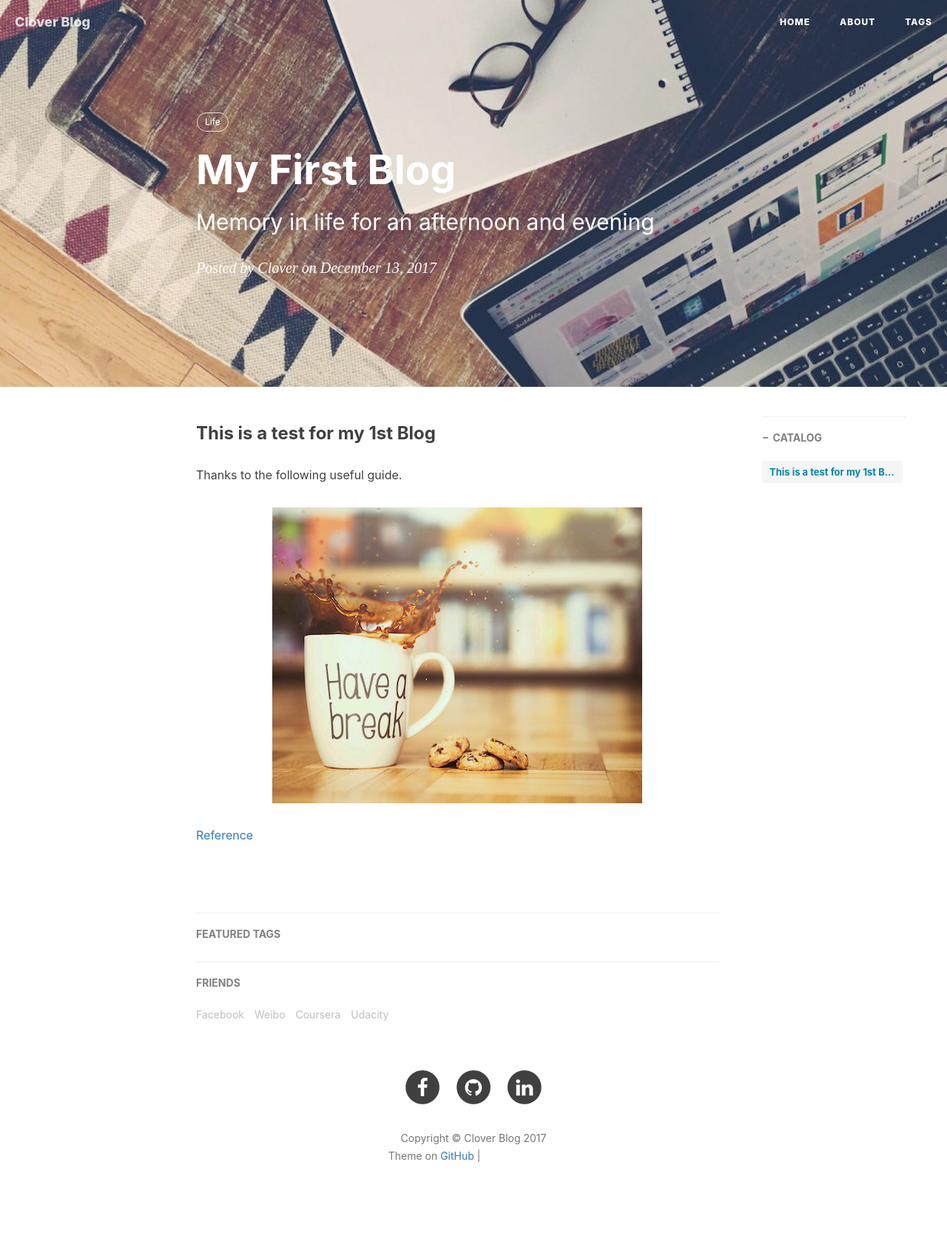
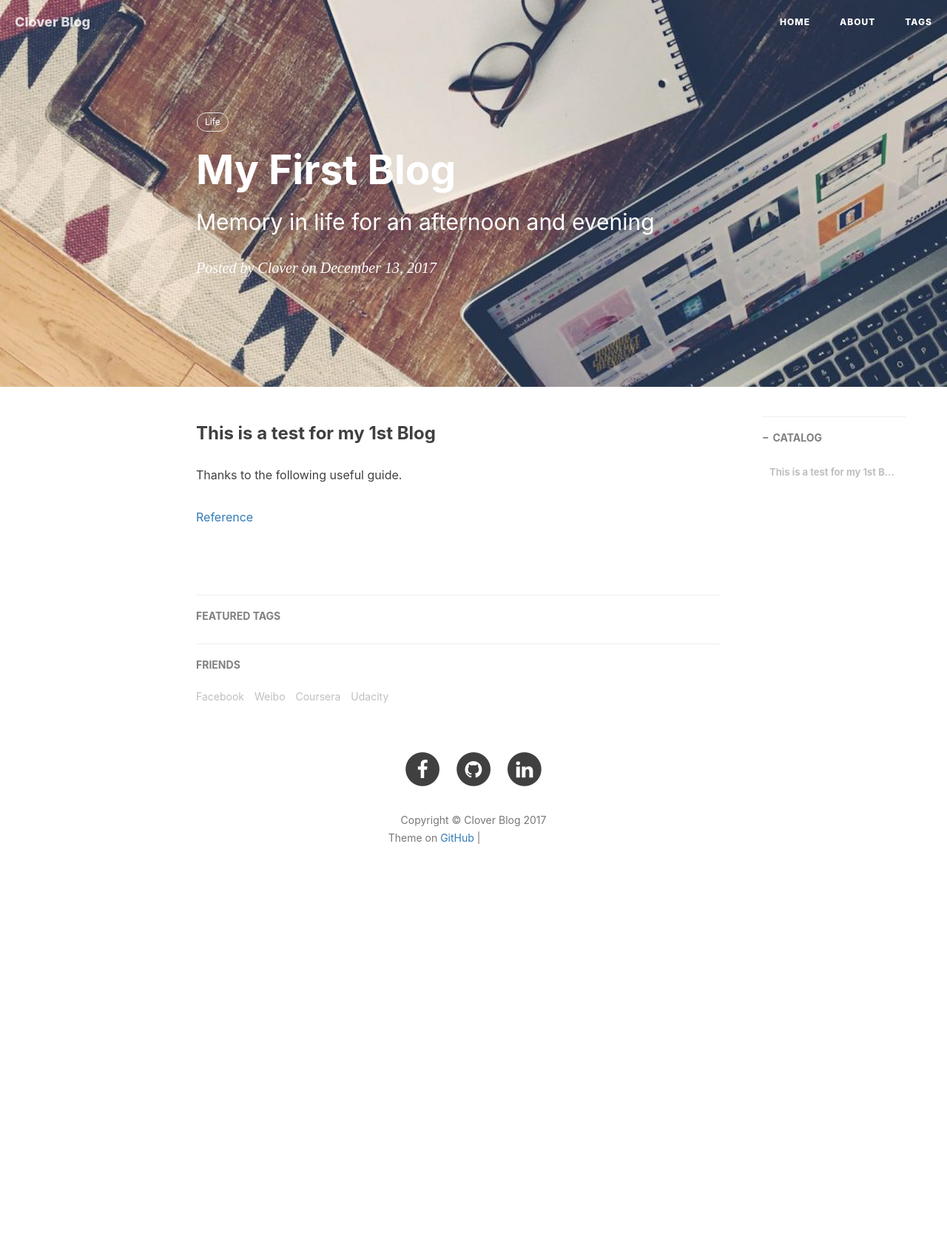
Before and after one commit to ly16/ly16.github.io, a Jekyll site: the page built from _posts/2017-12-13-My-First-Blog.md, in a window 1280 px wide. Shown: the whole page at 74% size. Built offline with Jekyll 4.4.1, drawn with Linux system fonts in a browser that asks for light colours; nearby versions of some CDN libraries; comment, search, counter and statistics services are not loaded; after the commit the page ends 1237 px from its top, so only the background shows below that; grey boxes are pictures that could not be loaded.

Commit message:
Update 2017-12-13-My-First-Blog.md

```diff
--- a/_posts/2017-12-13-My-First-Blog.md
+++ b/_posts/2017-12-13-My-First-Blog.md
@@ -15,6 +15,4 @@
 
 Thanks to the following useful guide.
 
-![](https://github.com/ly16/ly16.github.io/blob/master/img/break-tea.png)
-
 [Reference](https://github.com/Huxpro/huxpro.github.io)
```
